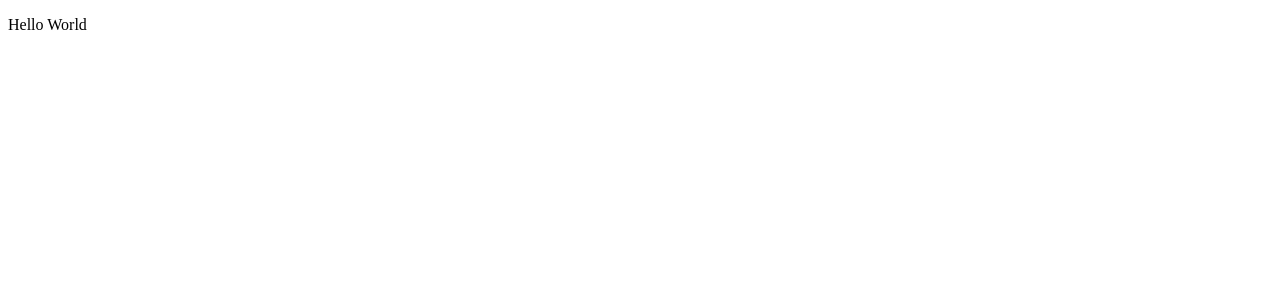
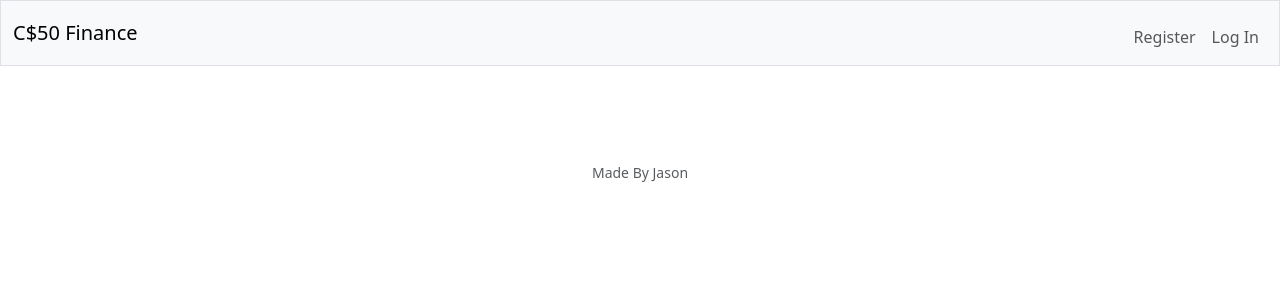
Before and after one commit to Jezter0/Chamberlain, a Flask app: page / in a window 1280 px wide. Before the commit the part shown is almost empty. Shown: the top 300 px of the page. Run offline with Flask 3, Linux system fonts and the light colour scheme.

Commit message:
Navbar added

```diff
--- a/app.py
+++ b/app.py
@@ -9,3 +9,5 @@ users = {}
 @app.route('/')
 def index():
     return render_template('index.html')
+
+app.run(debug=True)
--- a/templates/index.html
+++ b/templates/index.html
@@ -3,9 +3,50 @@
 <head>
     <meta charset="UTF-8">
     <meta name="viewport" content="width=device-width, initial-scale=1.0">
+    <link href="https://cdn.jsdelivr.net/npm/bootstrap@5.3.3/dist/css/bootstrap.min.css" rel="stylesheet" integrity="sha384-QWTKZyjpPEjISv5WaRU9OFeRpok6YctnYmDr5pNlyT2bRjXh0JMhjY6hW+ALEwIH" crossorigin="anonymous">
     <title>Home</title>
 </head>
 <body>
-    <p>Hello World</p>
+    <nav class="bg-light border navbar navbar-expand-md navbar-light">
+        <div class="container-fluid">
+            <a class="navbar-brand" href="/"><span class="blue">C</span><span class="red">$</span><span class="yellow">5</span><span class="green">0</span> <span class="red">Finance</span></a>
+            <button aria-controls="navbar" aria-expanded="false" aria-label="Toggle navigation" class="navbar-toggler" data-bs-target="#navbar" data-bs-toggle="collapse" type="button">
+                <span class="navbar-toggler-icon"></span>
+            </button>
+            <div class="collapse navbar-collapse" id="navbar">
+                {% if session["user_id"] %}
+                    <ul class="navbar-nav me-auto mt-2">
+                        <li class="nav-item"><a class="nav-link" href="/quote">Quote</a></li>
+                        <li class="nav-item"><a class="nav-link" href="/buy">Buy</a></li>
+                        <li class="nav-item"><a class="nav-link" href="/sell">Sell</a></li>
+                        <li class="nav-item"><a class="nav-link" href="/history">History</a></li>
+                        <li class="nav-item"><a class="nav-link" href="/cash">Top Up</a></li>
+                    </ul>
+                    <ul class="navbar-nav ms-auto mt-2">
+                        <li class="nav-item"><a class="nav-link" href="/logout">Log Out</a></li>
+                    </ul>
+                {% else %}
+                    <ul class="navbar-nav ms-auto mt-2">
+                        <li class="nav-item"><a class="nav-link" href="/register">Register</a></li>
+                        <li class="nav-item"><a class="nav-link" href="/login">Log In</a></li>
+                    </ul>
+                {% endif %}
+            </div>
+        </div>
+    </nav>
+
+    <main class="container py-5 text-center">
+        {% block main %}{% endblock %}
+    </main>
+
+    <footer class="mb-5">
+
+        <p class="mb-3 small text-center text-muted">
+            Made By Jason
+        </p>
+
+    </footer>
+
+    <script src="https://cdn.jsdelivr.net/npm/bootstrap@5.3.3/dist/js/bootstrap.bundle.min.js" integrity="sha384-YvpcrYf0tY3lHB60NNkmXc5s9fDVZLESaAA55NDzOxhy9GkcIdslK1eN7N6jIeHz" crossorigin="anonymous"></script>
 </body>
 </html>
```
